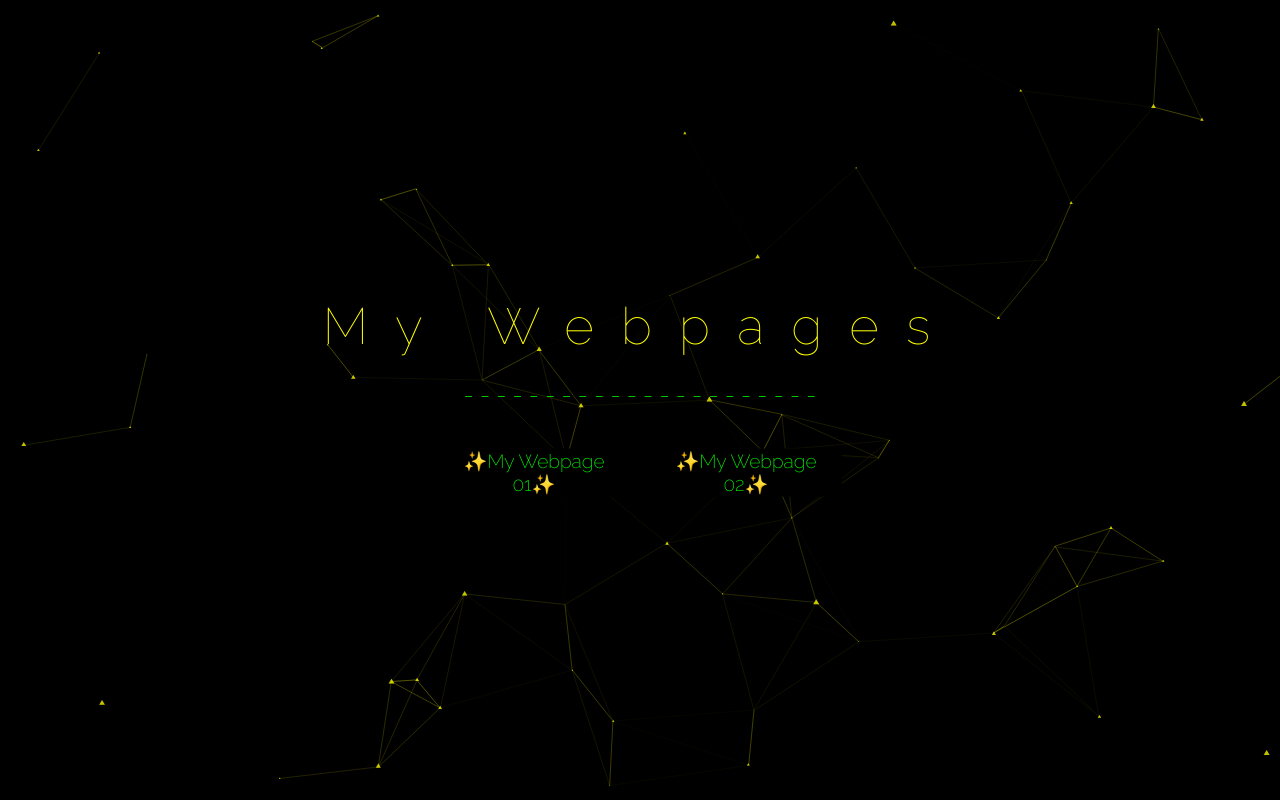
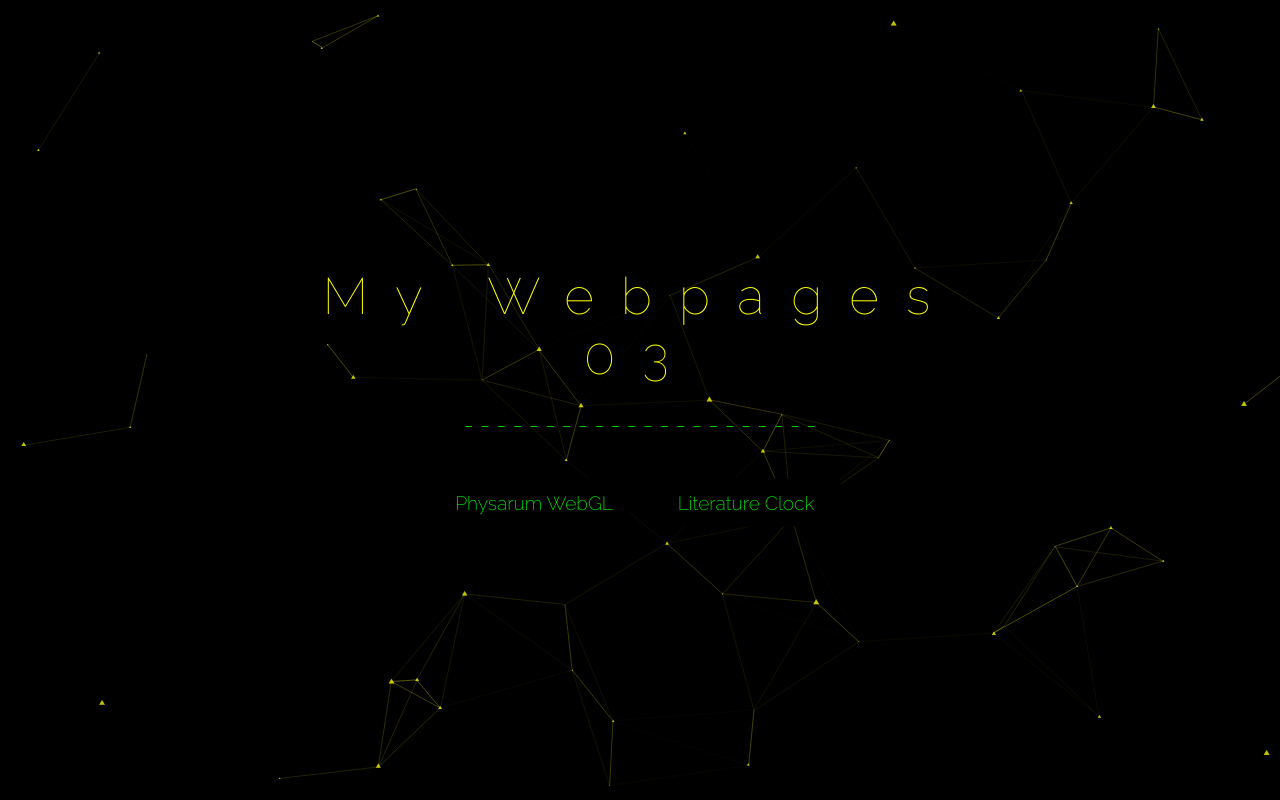
Before and after one commit to ravana69/mywebpage3, a plain HTML site: page index.html in a window 1280 px wide. Drawn offline with Linux system fonts and the light colour scheme.

Commit message:
Update index.html

```diff
--- a/index.html
+++ b/index.html
@@ -1,7 +1,7 @@
 <!DOCTYPE html>
 <html lang="en">
     <head>
-        <title>My Webpages</title>
+        <title>My Webpages 03</title>
         <meta charset="utf-8" />
         <meta name="viewport" content="width=device-width, initial-scale=1.0" />
         <link rel="preconnect" href="https://fonts.googleapis.com" />
@@ -17,16 +17,17 @@
     <body>
         <div id="particles-js"></div>
         <div class="title">
-            <h1>My Webpages</h1>
+            <h1>My Webpages 03</h1>
             <p>- - - - - - - - - - - - - - - - - - - - - - </p>
             <div class="nav">
                 <div class="bin">
-                    <a href="https://ravana69.github.io/mywebpage1/"
-                        ><button id="gidfdfsafdfsthube">✨My Webpage 01✨</button></a
+                    <a
+                        href="https://ravana69.github.io/Physarum-WebGL/"
+                        ><button id="physarum">Physarum WebGL</button></a
                     >
                     <a
-                        href="https://ravana69.github.io/mywebpage2"
-                        ><button id="gidfddfsdfsdfdteda">✨My Webpage 02✨</button></a
+                        href="https://ravana69.github.io/literature-clock/"
+                        ><button id="literatureclock">Literature Clock</button></a
                     >
                 </div>
             </div>
```
